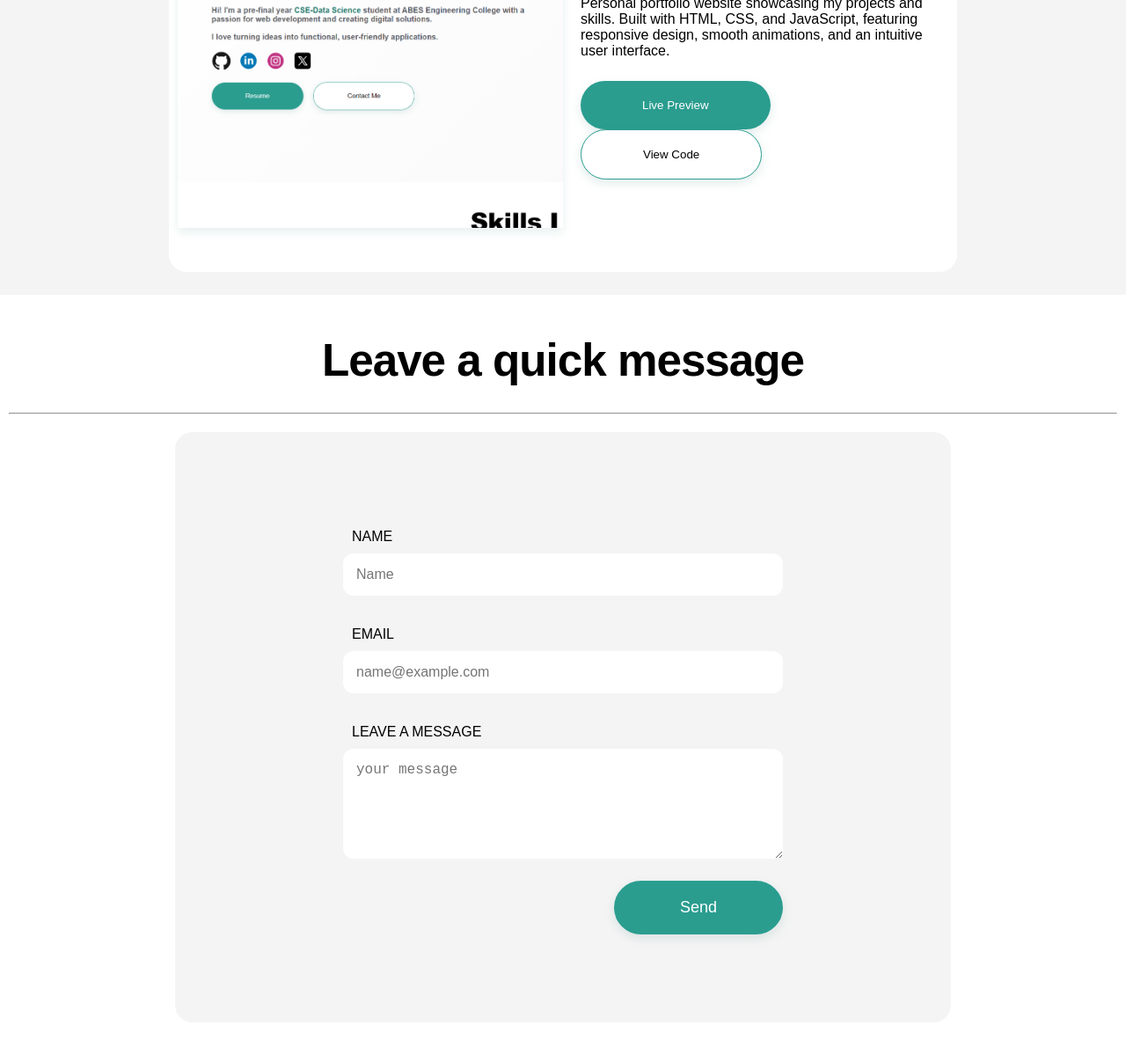
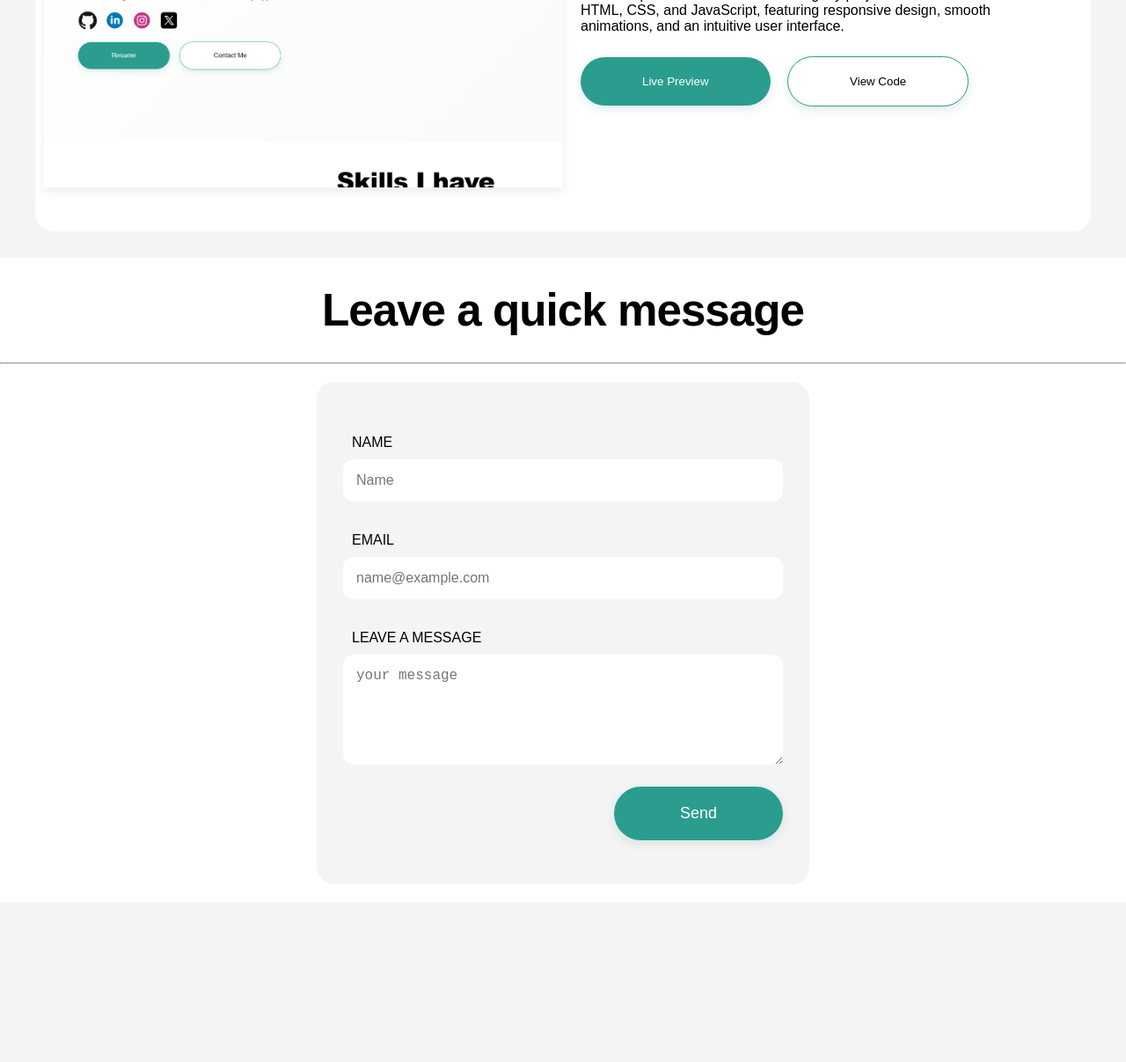
Before and after one commit to Akshay0214/Personal-Portfolio, a plain HTML site: page index.html in a window 1280 px wide. Shown: the part 1495-2702 px from the top of the page at 88% size. After the commit the page ends 2520 px from the top, so only its background shows below. Drawn offline with Linux system fonts and the light colour scheme.

Commit message:
improved the typography and spacing

```diff
--- a/Styles/contact-form.css
+++ b/Styles/contact-form.css
@@ -1,12 +1,14 @@
 .contact-form-section{
     background-color: var(--secondary-white);
-    padding: 25px 10px;
+    display: flex;
+    flex-direction: column;
+    /* gap: 30px; */
 }
 
 .contact-form-container{
     background: var(--bg-light-gray);
     border-radius: var(--radius-20);
-    margin-block: 20px;
+    margin-block: 30px;
     padding-block: 50px;
 }
 
@@ -17,6 +19,8 @@
     align-items: center;
     justify-content: center;
     margin-inline: auto;
+    max-width: 1200px;
+    padding-inline: ;
 }
 
 .contact-form .form-input-elements{
--- a/Styles/projects.css
+++ b/Styles/projects.css
@@ -1,7 +1,7 @@
 .project-section-container {
     display: flex;
     flex-direction: column;
-    gap: 30px;
+    /* gap: 30px; */
 }
 
 .project-section-container .project-header {
@@ -10,6 +10,7 @@
 
 .projects-container {
     display: grid;
+    margin-block: 30px;
 }
 
 .project-card {
@@ -19,10 +20,12 @@
     gap: 10px;
     background: var(--secondary-white);
     border-radius: var(--radius-20);
-    margin: 2%;
+    /* margin: 2%; */
     padding: 15px 10px;
 
     perspective: 1000px;
+    margin-inline: auto;
+    max-width: 1200px;
 }
 
 .pro-img-container {
--- a/Styles/responsiveness.css
+++ b/Styles/responsiveness.css
@@ -114,7 +114,7 @@
 
 
     .skills-section .skills-section-container {
-        padding-block: 50px;
+        /* padding-block: 50px; */
     }
 
     .skills-container {
@@ -126,7 +126,7 @@
 
     .project-card {
         grid-template-columns: 1fr 1fr;
-        margin-inline: 15%;
+        margin-inline: auto;
         height: 500px;
         gap: 0;
     }
@@ -143,15 +143,19 @@
 
 
 
-
+    .contact-form-section .title{
+        margin-block: 0;
+        padding-block: 30px;
+    }
     .contact-form-container {
-        margin-inline: 15%;
+        margin-inline: auto;
         margin-block: 20px;
-        padding-block: 100px;
+        padding-block: 50px;
     }
 
     .form-input-elements>div {
         width: 500px;
+        margin: 0px 30px;
     }
 
     .form-input-elements #contact-form-submit-btn {
--- a/Styles/skills.css
+++ b/Styles/skills.css
@@ -1,9 +1,14 @@
+.skills-section{
+    margin: 0px;
+    padding: 0px;
+}
+
 .skills-section .skills-section-container{
     display: flex;
     flex-direction: column;
     margin-inline: auto;
     background-color: var(--secondary-white);
-    padding-block: 25px;
+    /* gap: 30px; */
 }
 
 .skills-header-section{
@@ -14,8 +19,9 @@
     display: grid;
     grid-template-columns: 1fr 1fr 1fr;
     grid-template-rows: auto;
-    gap: 30px;
+    gap: 20px;
     margin: auto;
+    margin-block: 30px;
 }
 
 .skills-section-container .title {
--- a/Styles/utility.css
+++ b/Styles/utility.css
@@ -180,6 +180,6 @@ section {
 .title {
     font-size: var(--fontSize-3);
     font-weight: var(--weight-bold);
-    margin-block: 20px 30px;
+    margin-block: 30px;
     text-align: center;
 }
--- a/index.html
+++ b/index.html
@@ -103,8 +103,8 @@
         <section class="skills-section" id="skills-section-container">
             <div class="skills-section-container">
                 <div class="skills-header-section">
-                    <div class="title">
-                        <h2 class="h2 title">Skills I have</h2>
+                    <div class="skill-title">
+                        <h2 class="title">Skills I have</h2>
                         <hr class="hr-rule" />
                     </div>
                 </div>
@@ -156,8 +156,8 @@
         <section class="contact-form-section" id="contact-form">
             <div>
                 <h3 class="title">Leave a quick message</h3>
+                <hr />
             </div>
-            <hr />
             <div class="contact-form-container">
                 <form action="" class="contact-form">
                     <div class="form-input-elements">
```
